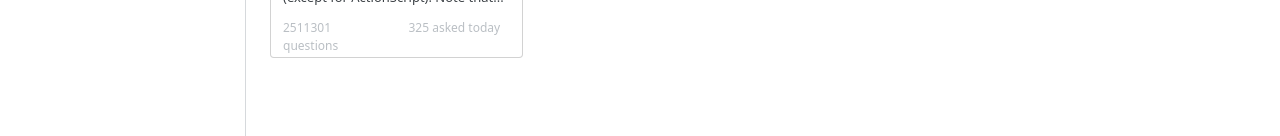
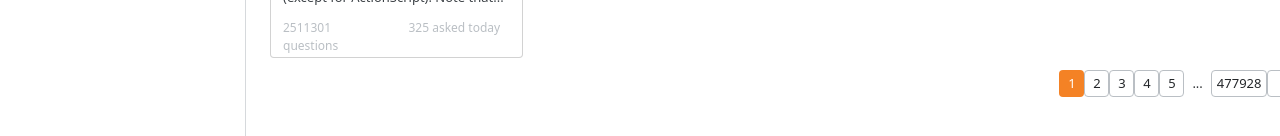
Before and after one commit to martinprs/Stack-Underflow, a Vue app: page /tags in a window 1280 px wide. Shown: the part 548-684 px from the top of the page. Built offline with nearby package versions, Linux system fonts and the light colour scheme.

Commit message:
Add pagination

```diff
--- a/src/pages/tags.vue
+++ b/src/pages/tags.vue
@@ -33,6 +33,18 @@ import tagsCard from "../components/tags/tagsCard.vue";
             <tagsCard />
             <tagsCard />
             <tagsCard />
+        </div>
+
+        <div class="pagin d-flex justify-content-end">
+            <button class="btn next visually-hidden">Previous</button>
+            <button class="btn pagi active">1</button>
+            <button class="btn pagi">2</button>
+            <button class="btn pagi">3</button>
+            <button class="btn pagi">4</button>
+            <button class="btn pagi">5</button>
+            <p class="pagi_text">...</p>
+            <button class="btn pagi">477928</button>
+            <button class="btn next">Next</button>
         </div>
     </div>
 </template>
@@ -93,4 +105,65 @@ h1 {
     border-color: hsl(210, 7.8%, 74.9%);
     background-color: hsl(204, 9.8%, 90%);
 }
+
+/* Pagination */
+.col.first_pagi,
+.col.second_pagi {
+    display: flex;
+    padding: 0;
+    gap: 4px;
+}
+
+
+.btn.pagi {
+    min-width: 25px;
+    height: 27px;
+    font-size: 13px;
+    padding: 5px;
+    border-radius: 4px;
+    display: inline-flex;
+    align-items: center;
+    justify-content: center;
+    border-color: hsl(210, 8%, 75%);
+    color: hsl(210, 8%, 15%);
+}
+
+.btn.pagi:hover {
+    background-color: hsl(210, 8%, 85%);
+}
+
+.btn.pagi.active,
+.btn.pagi:active {
+    background-color: hsl(27, 90%, 55%);
+    color: white;
+    border-color: transparent;
+}
+
+.btn.next {
+    height: 27px;
+    font-size: 13px;
+    border-radius: 4px;
+    display: inline-flex;
+    align-items: center;
+    border-color: hsl(210, 8%, 75%);
+    color: hsl(210, 8%, 15%);
+}
+
+.btn.next:hover {
+    background-color: hsl(210, 8%, 85%);
+}
+
+.btn.next.active,
+.btn.next:active {
+    border-color: hsl(210, 8%, 75%);
+}
+
+.pagi_text {
+    display: inline-flex;
+    align-items: center;
+    justify-content: center;
+    font-size: 13px;
+    margin: 0 8px;
+    color: hsl(210, 8%, 15%);
+}
 </style>
```
